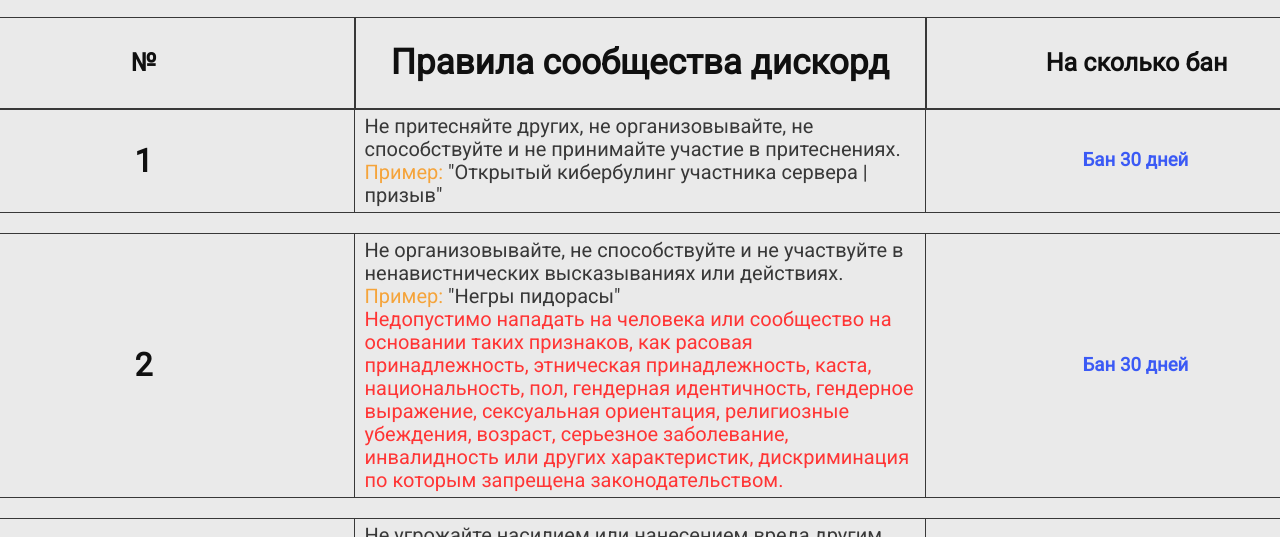
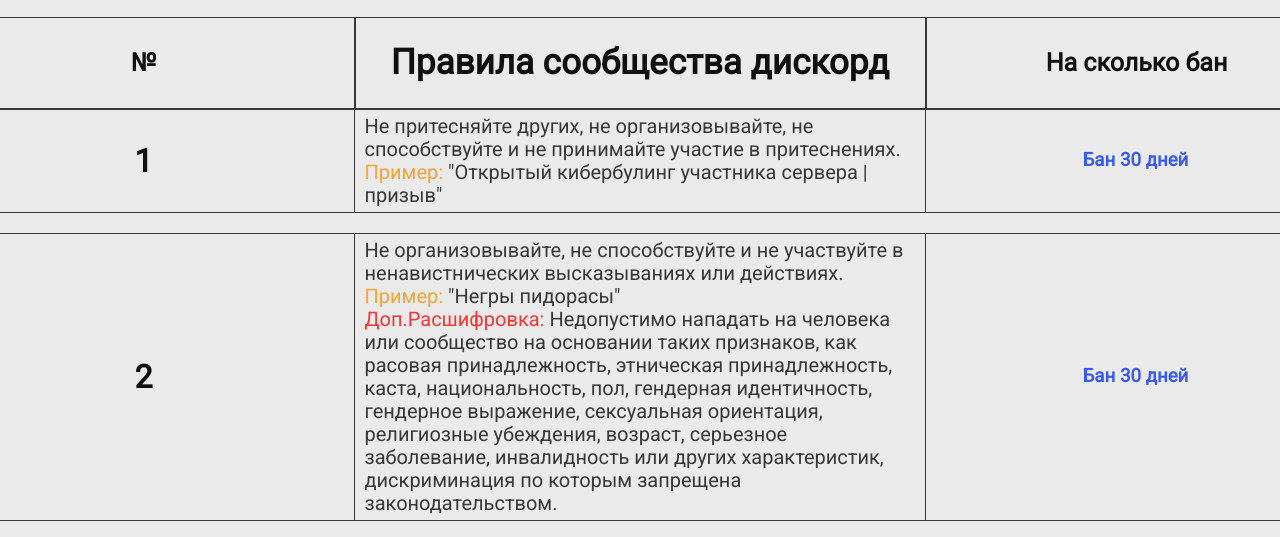
Before and after one commit to forzemain/CSGO-table, a plain HTML site: page 1.14-punishment.html in a window 1280 px wide. Shown: the part 167-704 px from the top of the page. Drawn offline with Linux system fonts and the light colour scheme.

Commit message:
Update 1.14-punishment.html

```diff
--- a/1.14-punishment.html
+++ b/1.14-punishment.html
@@ -59,7 +59,7 @@
                 <div class="category-main-right-container">
                     <div class="category-main-right-element-rule">
                         <div class="category-main-right-container-rule-text">
-                            <span class = "text_1_17">Не организовывайте, не способствуйте и не участвуйте в ненавистнических высказываниях или действиях.<br><span class="orange-color">Пример:</span> "Негры пидорасы"<br><span class="red-color">Недопустимо нападать на человека или сообщество на основании таких признаков, как расовая принадлежность, этническая принадлежность, каста, национальность, пол, гендерная идентичность, гендерное выражение, сексуальная ориентация, религиозные убеждения, возраст, серьезное заболевание, инвалидность или других характеристик, дискриминация по которым запрещена законодательством.</span>
+                            <span class = "text_1_17">Не организовывайте, не способствуйте и не участвуйте в ненавистнических высказываниях или действиях.<br><span class="orange-color">Пример:</span> "Негры пидорасы"<br><span class="red-color">Доп.Расшифровка:</span> Недопустимо нападать на человека или сообщество на основании таких признаков, как расовая принадлежность, этническая принадлежность, каста, национальность, пол, гендерная идентичность, гендерное выражение, сексуальная ориентация, религиозные убеждения, возраст, серьезное заболевание, инвалидность или других характеристик, дискриминация по которым запрещена законодательством.</span>
                         </div>
                         <div class="category-main-right-container-rule-name">
                             <p><h3><span class="blue-color">Бан 30 дней</span></p>
```
